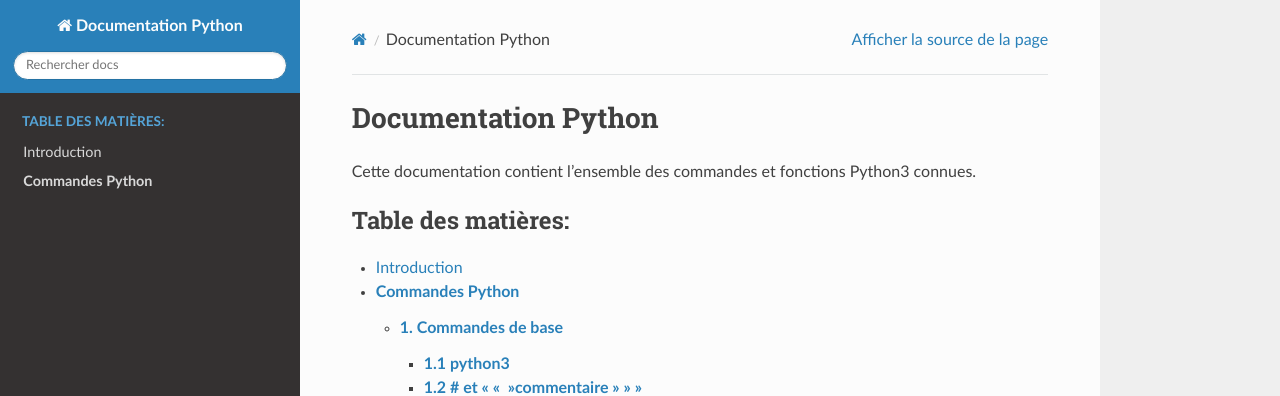
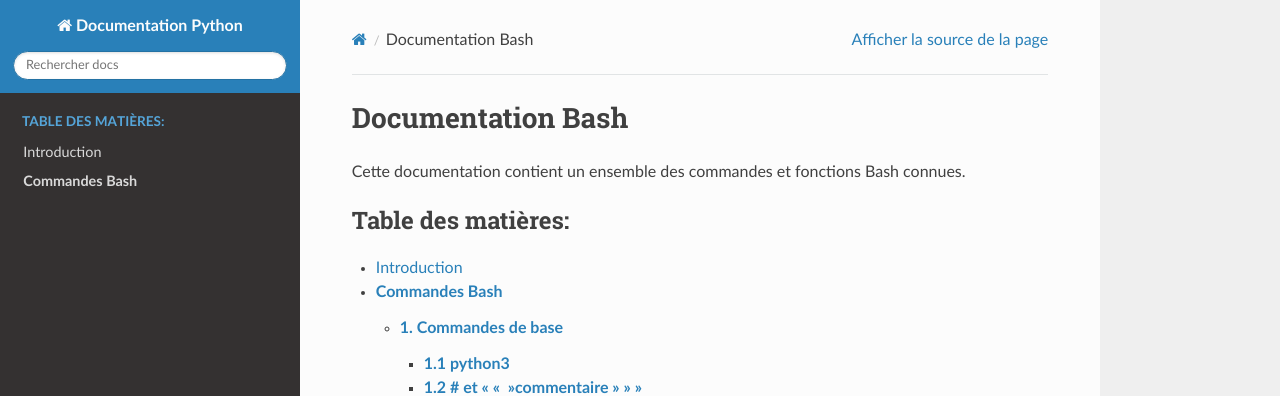
Before and after one commit to Carcinome/documentationBash, a Sphinx documentation site: the page built from source/index.rst, in a window 1280 px wide. Shown: the top 396 px of the page. Built offline with Sphinx 7.4.7 and the Read the Docs theme 3.1.0, drawn with Linux system fonts in a browser that asks for light colours.

Commit message:
First commit

```diff
--- a/source/commandes_python.rst
+++ b/source/commandes_bash.rst
@@ -1,4 +1,4 @@
-**Commandes Python**
+**Commandes Bash**
 ====================
 
 **1. Commandes de base**
--- a/source/index.rst
+++ b/source/index.rst
@@ -3,14 +3,14 @@
    You can adapt this file completely to your liking, but it should at least
    contain the root `toctree` directive.
 
-Documentation Python
+Documentation Bash
 ====================
 
-Cette documentation contient l'ensemble des commandes et fonctions Python3 connues.
+Cette documentation contient un ensemble des commandes et fonctions Bash connues.
 
 .. toctree::
    :maxdepth: 3
    :caption: Table des matières:
 
    introduction
-   commandes_python
+   commandes_bash
--- a/source/introduction.rst
+++ b/source/introduction.rst
@@ -1,4 +1,4 @@
 Introduction
 ============
 
-Vous trouverez dans cette documentation la toutes les commandes connues pour utiliser convenablement python.
+Vous trouverez dans cette documentation la toutes les commandes connues pour utiliser convenablement bash et les scripts Linux en général.
```
Also changed, not shown: 19 other files.
